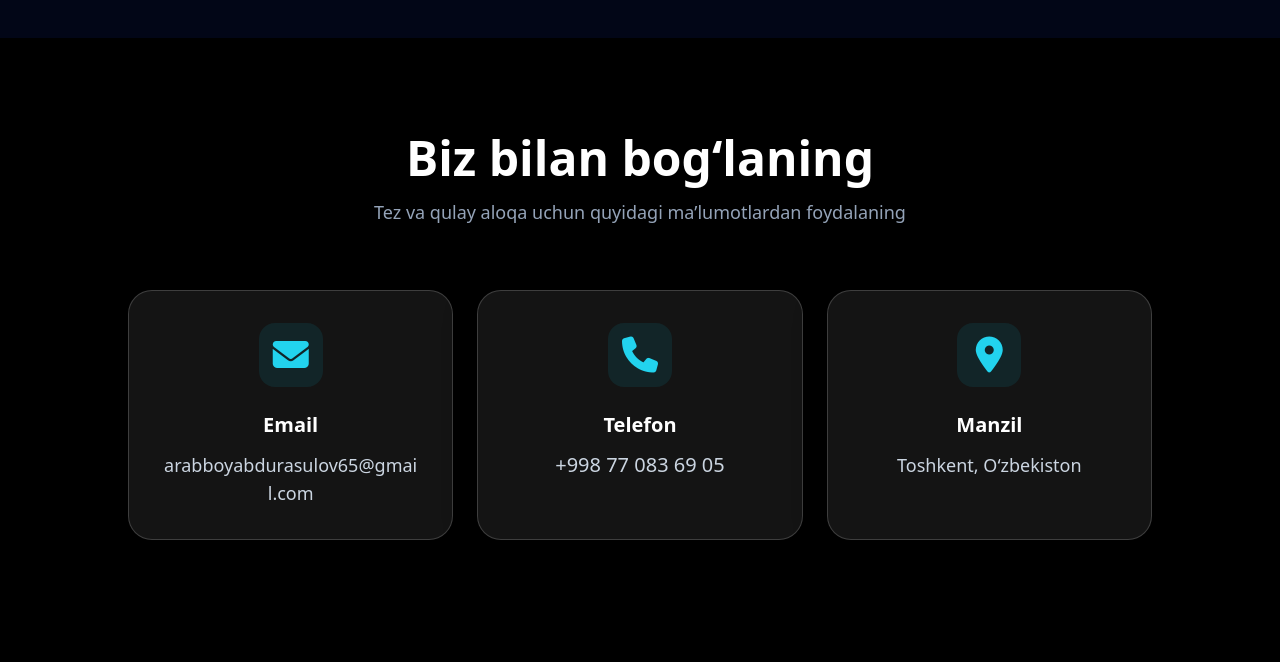
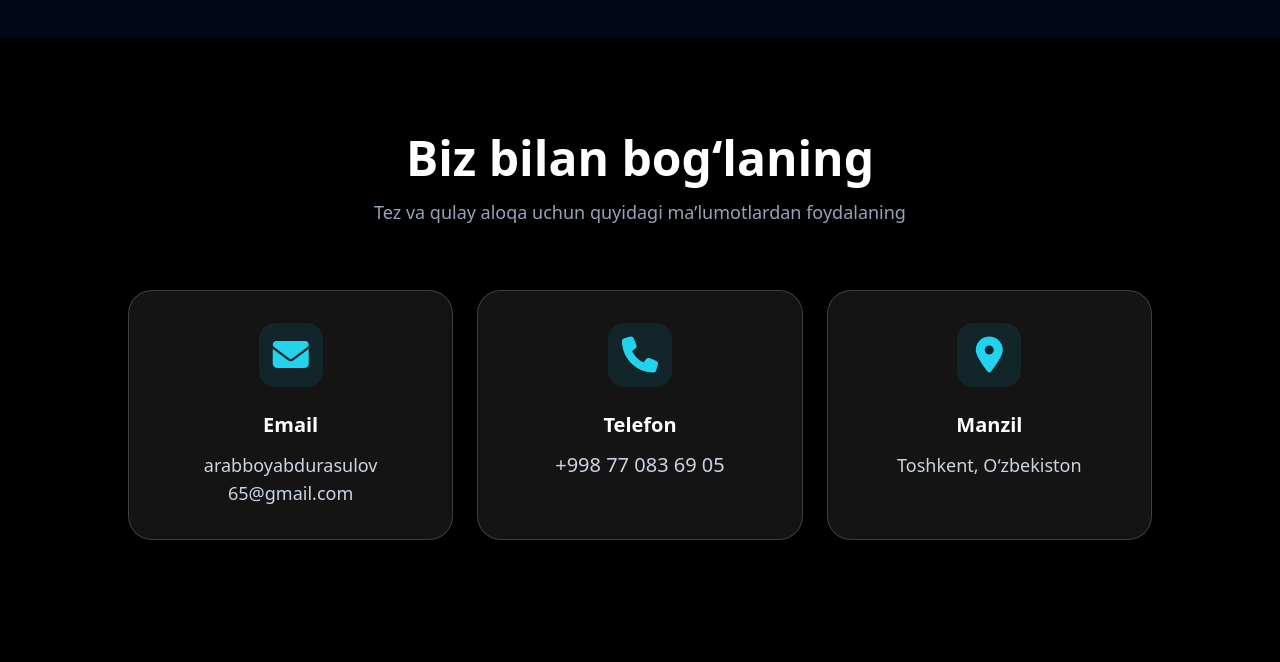
Before and after one commit to Webdeveloper-A/nexus-ai-it-agency, a website: page public/index.html in a window 1280 px wide. Shown: the part 2828-3490 px from the top of the page. Drawn offline with nearby package versions, Linux system fonts and the light colour scheme.

Commit message:
Update index.html

```diff
--- a/public/index.html
+++ b/public/index.html
@@ -295,7 +295,7 @@
         <h3 class="text-xl font-semibold mb-3">Email</h3>
         <a href="mailto:arabbo yabdur asulov65@gmail.com"
            class="text-slate-300 hover:text-cyan-400 break-all text-base md:text-lg transition">
-          arabboyabdurasulov65@gmail.com
+          arabboyabdurasulov<br>65@gmail.com
         </a>
       </div>
 
```
